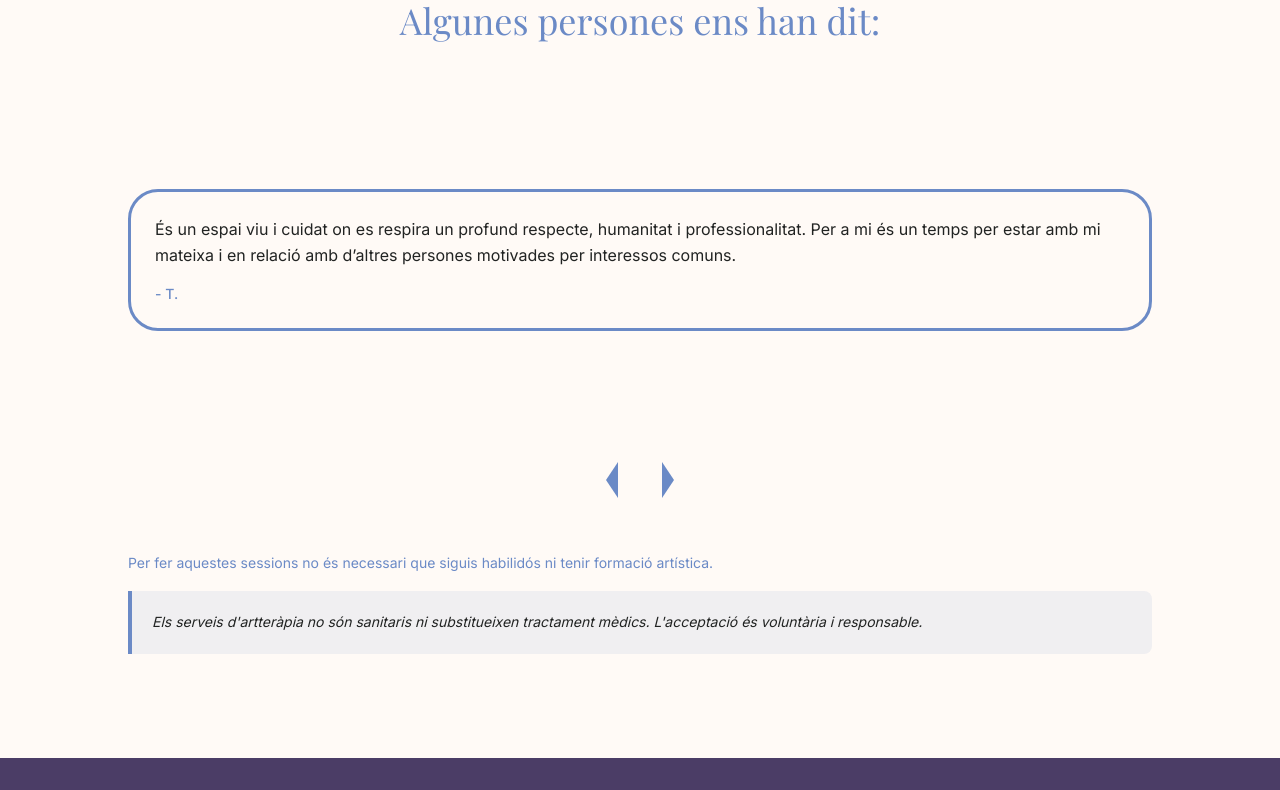
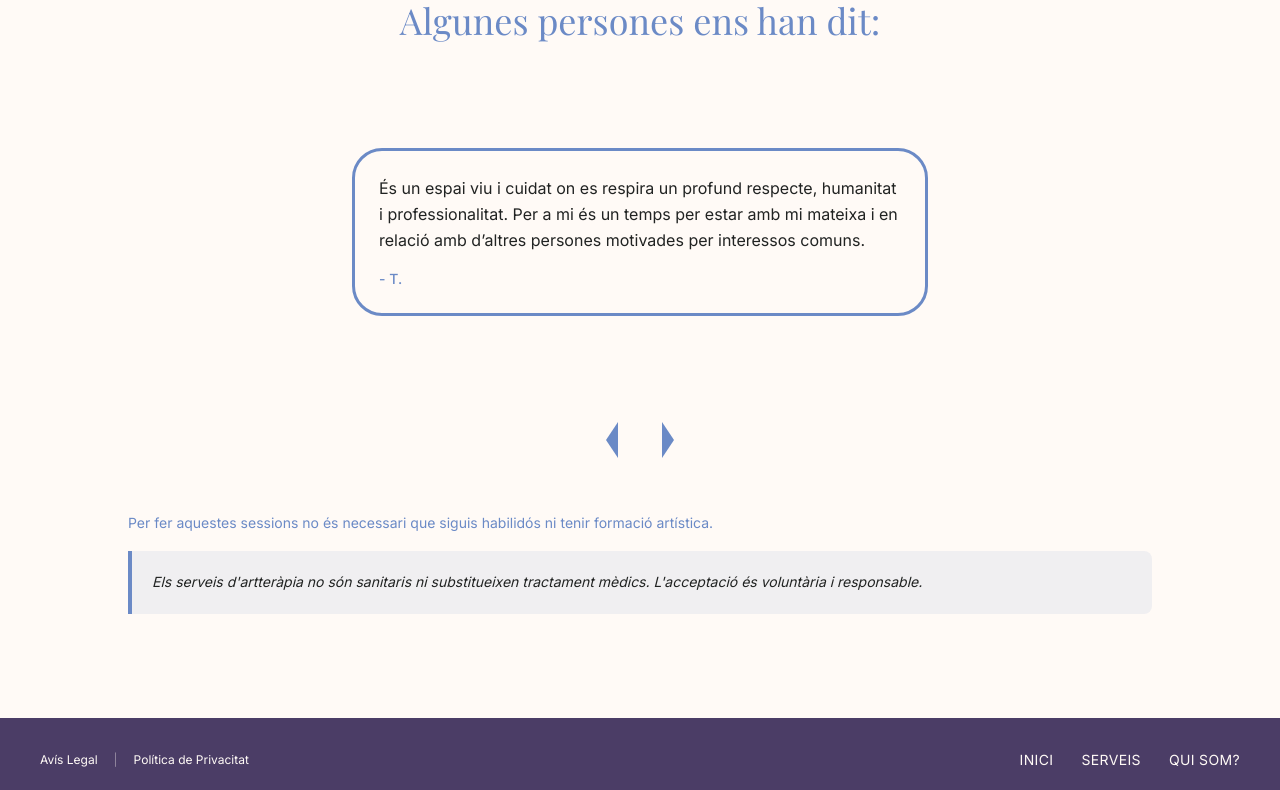
Before and after one commit to m-s-torne/taller-dels-sentits, a Next.js app: page /artperdins in a window 1280 px wide. Shown: the part 2954-3744 px from the top of the page. Built offline with nearby package versions, Linux system fonts and the light colour scheme.

Commit message:
fix: fix review section spacing and width

```diff
--- a/app/(serveis)/components/ReviewsSection.tsx
+++ b/app/(serveis)/components/ReviewsSection.tsx
@@ -32,7 +32,7 @@ export const ReviewsSection = ({ reviews }: ReviewsSectionProps) => {
             className="mb-16 pt-20"
         >
             {/* Título */}
-            <h2 className="text-shakespeare! text-2xl sm:text-3xl lg:text-4xl font-light text-center mb-10">
+            <h2 className="text-shakespeare! text-2xl sm:text-3xl lg:text-4xl font-light text-center mb-3">
                 Algunes persones ens han dit:
             </h2>
 
@@ -50,7 +50,7 @@ export const ReviewsSection = ({ reviews }: ReviewsSectionProps) => {
                                 duration: 1,
                                 ease: "easeInOut"
                             }}
-                            className="w-full border-3 border-shakespeare p-6 rounded-[30px] flex flex-col absolute top-1/2 -translate-y-1/2"
+                            className="max-w-xl mx-auto border-3 border-shakespeare p-6 rounded-[30px] flex flex-col absolute top-1/2 -translate-y-1/2 left-0 right-0"
                         >
                             <p className="text-sm sm:text-base leading-relaxed mb-4">
                                 {mobileReview.review.trim()}
@@ -76,7 +76,7 @@ export const ReviewsSection = ({ reviews }: ReviewsSectionProps) => {
                             duration: 1,
                             ease: "easeInOut"
                         }}
-                        className="border-3 border-shakespeare p-6 rounded-[30px] flex flex-col absolute w-full top-1/2 -translate-y-1/2"
+                        className="max-w-xl mx-auto border-3 border-shakespeare p-6 rounded-[30px] flex flex-col absolute top-1/2 -translate-y-1/2 left-0 right-0"
                     >
                         <p className="text-sm sm:text-base leading-relaxed mb-4">
                             {mobileReview.review.trim()}
@@ -90,7 +90,7 @@ export const ReviewsSection = ({ reviews }: ReviewsSectionProps) => {
 
             {/* Botones de navegación */}
             {validReviews.length > 1 && (
-                <div className="flex justify-center gap-4 mt-8">
+                <div className="flex justify-center gap-4 mt-5">
                     <button
                         onClick={handlePrev}
                         className="hover:cursor-pointer text-shakespeare hover:text-shakespeare/70 transition-colors focus:outline-none active:outline-none [-webkit-tap-highlight-color:transparent]"
```
